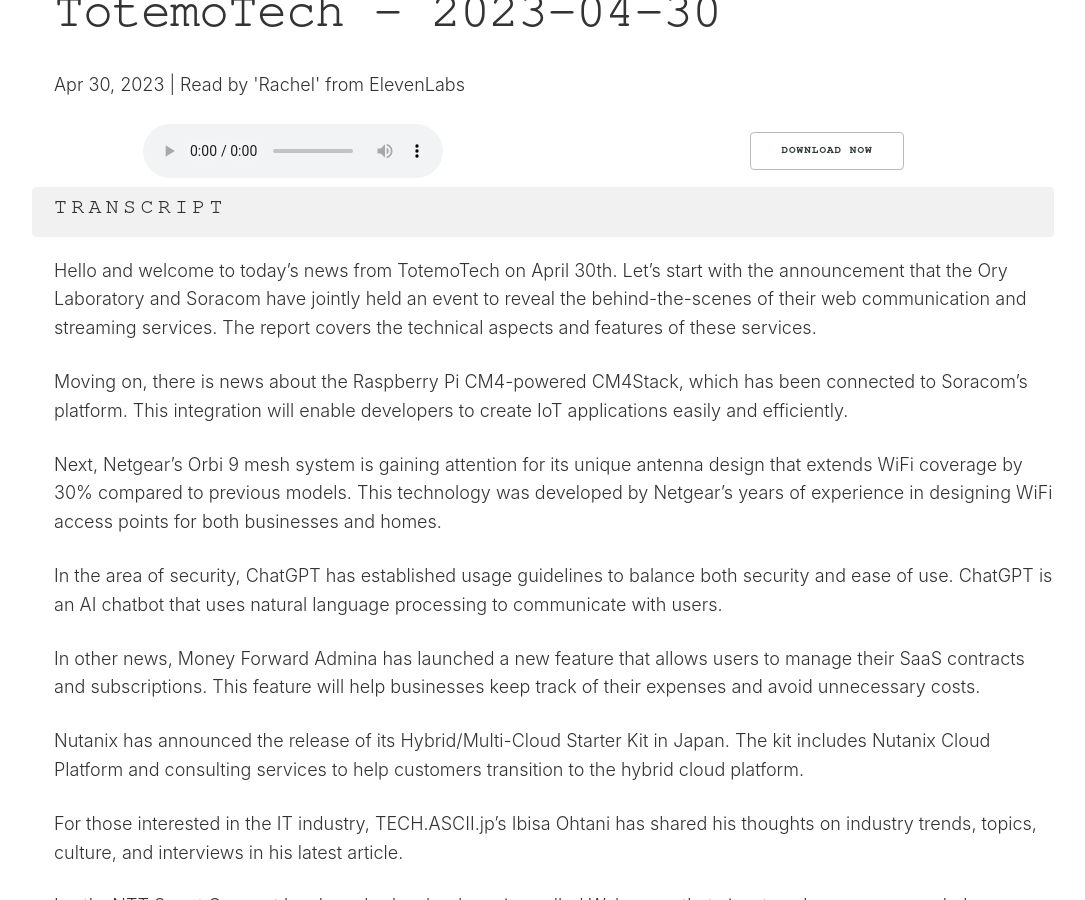
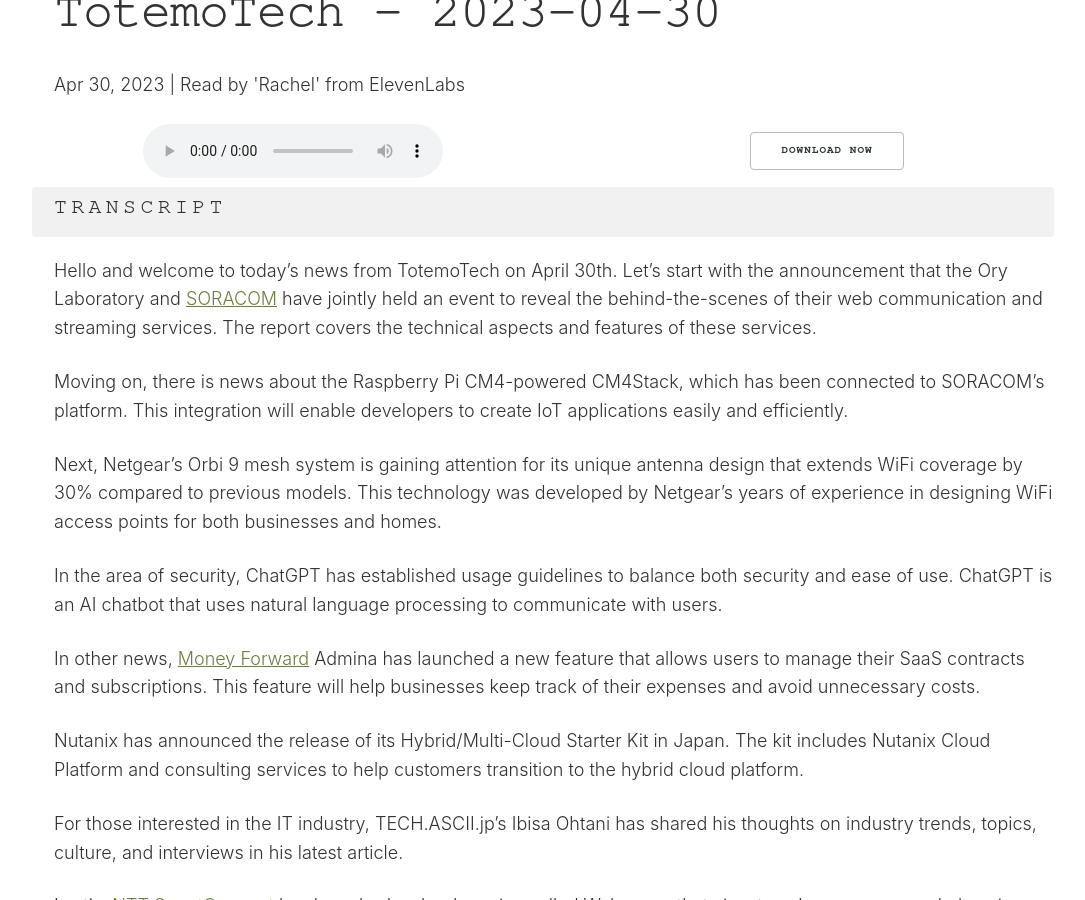
Before and after one commit to tagawa/TotemoTech, a Jekyll site: the page built from docs/_posts/2023-04-30-news.md, in a window 1280 px wide and 900 px high, scrolled down 415 px. Shown: the whole window, without its empty margins (86-1171 px from the left). Built offline with Jekyll 4.4.1, drawn with Linux system fonts in a browser that asks for light colours; comment, search, counter and statistics services are not loaded; some of the changed text lies outside the part shown.

Commit message:
Added company page links

```diff
--- a/docs/_posts/2023-04-30-news.md
+++ b/docs/_posts/2023-04-30-news.md
@@ -15,20 +15,20 @@
 
 ### Transcript
 
-Hello and welcome to today's news from TotemoTech on April 30th. Let's start with the announcement that the Ory Laboratory and Soracom have jointly held an event to reveal the behind-the-scenes of their web communication and streaming services. The report covers the technical aspects and features of these services.
+Hello and welcome to today's news from TotemoTech on April 30th. Let's start with the announcement that the Ory Laboratory and [SORACOM](/companies/soracom) have jointly held an event to reveal the behind-the-scenes of their web communication and streaming services. The report covers the technical aspects and features of these services.
 
-Moving on, there is news about the Raspberry Pi CM4-powered CM4Stack, which has been connected to Soracom's platform. This integration will enable developers to create IoT applications easily and efficiently.
+Moving on, there is news about the Raspberry Pi CM4-powered CM4Stack, which has been connected to SORACOM's platform. This integration will enable developers to create IoT applications easily and efficiently.
 
 Next, Netgear's Orbi 9 mesh system is gaining attention for its unique antenna design that extends WiFi coverage by 30% compared to previous models. This technology was developed by Netgear's years of experience in designing WiFi access points for both businesses and homes.
 
 In the area of security, ChatGPT has established usage guidelines to balance both security and ease of use. ChatGPT is an AI chatbot that uses natural language processing to communicate with users.
 
-In other news, Money Forward Admina has launched a new feature that allows users to manage their SaaS contracts and subscriptions. This feature will help businesses keep track of their expenses and avoid unnecessary costs.
+In other news, [Money Forward](/companies/money-forward) Admina has launched a new feature that allows users to manage their SaaS contracts and subscriptions. This feature will help businesses keep track of their expenses and avoid unnecessary costs.
 
 Nutanix has announced the release of its Hybrid/Multi-Cloud Starter Kit in Japan. The kit includes Nutanix Cloud Platform and consulting services to help customers transition to the hybrid cloud platform.
 
 For those interested in the IT industry, TECH.ASCII.jp's Ibisa Ohtani has shared his thoughts on industry trends, topics, culture, and interviews in his latest article.
 
-Lastly, NTT Smart Connect has launched a cloud service called Wakucone that aims to solve common workplace issues such as remote work, RPA, and DX promotion. The service offers various features, case studies, and development stories to help companies improve their work environment.
+Lastly, [NTT SmartConnect](/companies/ntt-smartconnect) has launched a cloud service called Wakucone that aims to solve common workplace issues such as remote work, RPA, and DX promotion. The service offers various features, case studies, and development stories to help companies improve their work environment.
 
 And that's all for today's news. Thanks for listening to TotemoTech.
```
